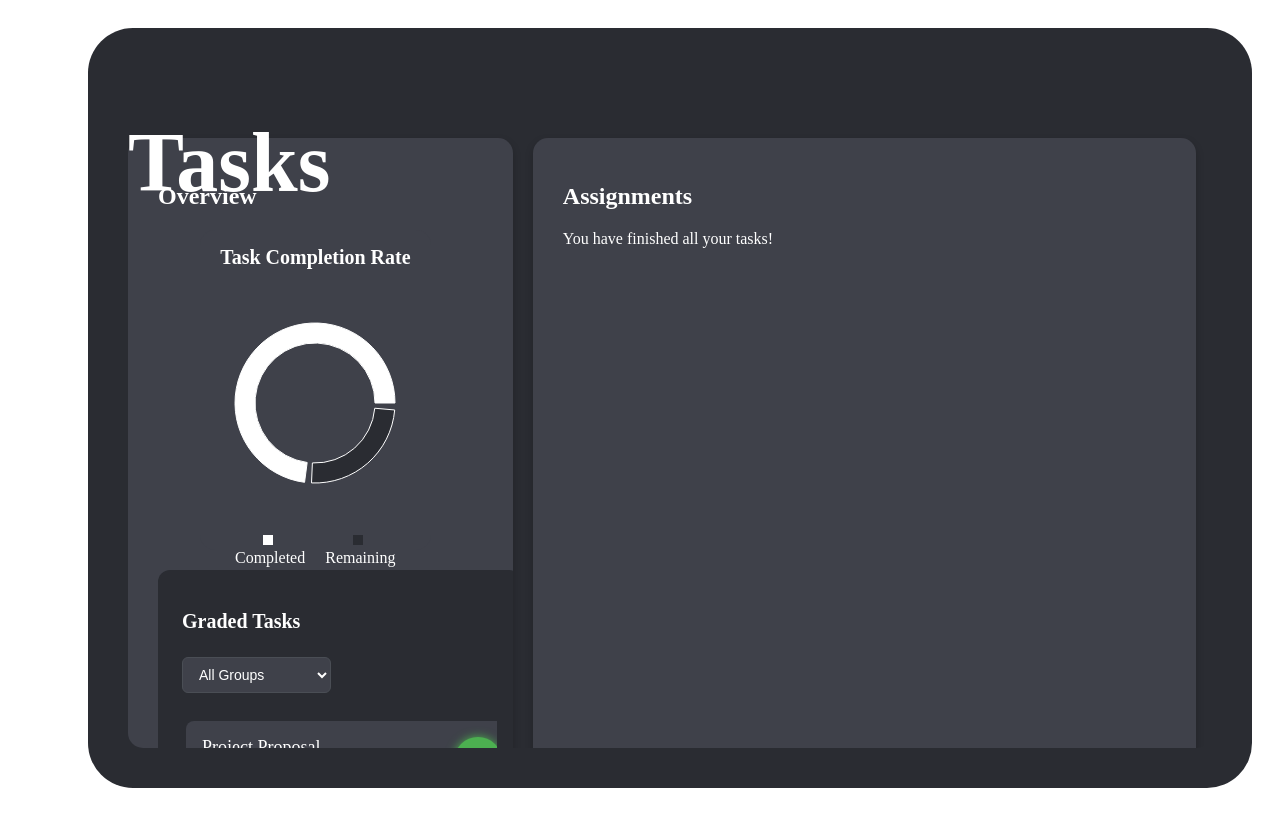
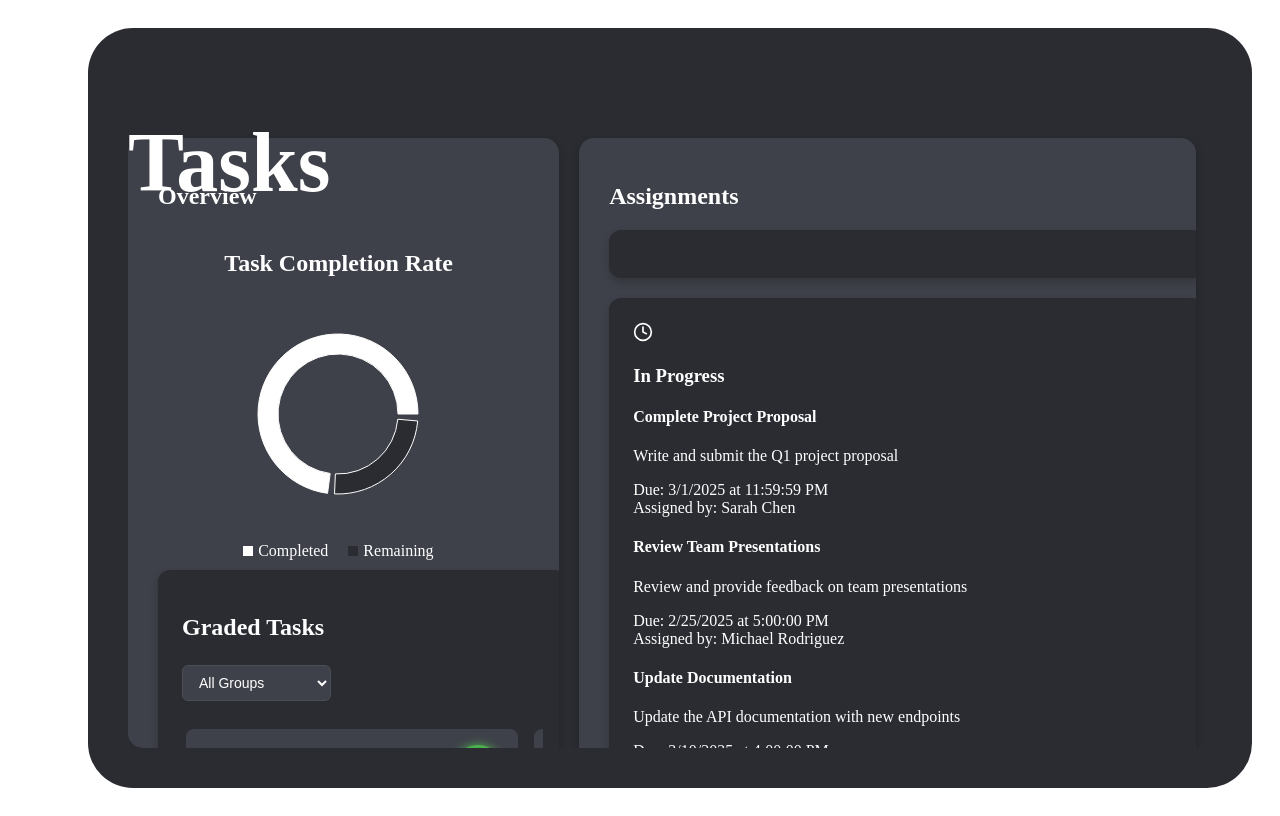
Before and after one commit to JohanMollaj/TeamMate, a Next.js app: page /Tasks in a window 1280 px wide. Built offline with nearby package versions, Linux system fonts and the light colour scheme.

Commit message:
tasks now semi working
- new tasks.json
- tasks show up in the page, fully working
- added pending tasks to dashboard

```diff
--- /dev/null
+++ b/public/tasks.json
@@ -0,0 +1,60 @@
+{
+    "tasks": [
+      {
+        "id": 1,
+        "title": "Complete Project Proposal",
+        "description": "Write and submit the Q1 project proposal",
+        "dueDate": "2025-03-01T23:59:59",
+        "assignedBy": "Sarah Chen",
+        "completed": false
+      },
+      {
+        "id": 2,
+        "title": "Review Team Presentations",
+        "description": "Review and provide feedback on team presentations",
+        "dueDate": "2025-02-25T17:00:00",
+        "assignedBy": "Michael Rodriguez",
+        "completed": false
+      },
+      {
+        "id": 3,
+        "title": "Update Documentation",
+        "description": "Update the API documentation with new endpoints",
+        "dueDate": "2025-03-10T16:00:00",
+        "assignedBy": "Alex Kim",
+        "completed": false
+      },
+      {
+        "id": 4,
+        "title": "Client Meeting Preparation",
+        "description": "Prepare slides for the upcoming client meeting",
+        "dueDate": "2025-02-23T10:00:00",
+        "assignedBy": "Emma Wilson",
+        "completed": false
+      },
+      {
+        "id": 5,
+        "title": "Code Review",
+        "description": "Review pull requests for the new feature",
+        "dueDate": "2025-02-24T15:00:00",
+        "assignedBy": "David Park",
+        "completed": true
+      },
+      {
+        "id": 6,
+        "title": "Weekly Report",
+        "description": "Submit weekly progress report",
+        "dueDate": "2025-02-23T17:00:00",
+        "assignedBy": "Sarah Chen",
+        "completed": true
+      },
+      {
+        "id": 7,
+        "title": "Team Sync-up",
+        "description": "Attend daily team sync-up meeting",
+        "dueDate": "2025-02-22T09:30:00",
+        "assignedBy": "Michael Rodriguez",
+        "completed": true
+      }
+    ]
+  }
--- a/src/App.js
+++ b/src/App.js
@@ -19,7 +19,7 @@ function App() {
           <Sidebar/>
           <div className='Routes'>
             <Routes>
-              <Route index  element = {<Social/>} />
+              <Route index  element = {<Dashboard/>} />
               <Route path="/dashboard" element = {<Dashboard />} />
               <Route path="/social" element = {<Social />} />
               <Route path="/profile" element = {<Profile />} />
--- a/src/components/TaskCharts.js
+++ b/src/components/TaskCharts.js
@@ -45,7 +45,7 @@ const TaskCharts = () => {
         borderRadius: '15px',
         height: '300px'
       }}>
-        <h2 style={{ color: 'white', fontSize: '20px' }}>Task Completion Rate</h2>
+        <h2 style={{ color: 'white', fontSize: '24px' }}>Task Completion Rate</h2>
         <ResponsiveContainer width="100%" height="90%">
           <PieChart>
             <Pie
--- a/src/pages/Tasks.js
+++ b/src/pages/Tasks.js
@@ -1,5 +1,6 @@
 import './tasks.css';
 import React, { useState, useEffect } from 'react';
+import { ChevronDown, ChevronUp, Clock, CheckCircle, AlertCircle } from 'lucide-react';
 import TaskCharts from '../components/TaskCharts';
 
 const GradedTasks = () => {
@@ -105,7 +106,119 @@ const GradedTasks = () => {
   );
 };
 
+const DueSoonTasks = ({ tasks }) => {
+  if (tasks.length === 0) return null;
+
+  return (
+    <div className="mb-6">
+      <div className="flex items-center gap-2">
+        <AlertCircle className="text-orange-400" size={20} />
+        <h3 className="text-lg font-semibold text-orange-400">Due Soon</h3>
+      </div>
+      {tasks.map(task => (
+        <TaskItem key={task.id} task={task} />
+      ))}
+    </div>
+  );
+};
+
+// Component for tasks in progress
+const InProgressTasks = ({ tasks }) => {
+  if (tasks.length === 0) return null;
+
+  return (
+    <div className="mb-6">
+      <div className="flex items-center gap-2">
+        <Clock className="text-blue-400" size={20} />
+        <h3 className="text-lg font-semibold text-blue-400">In Progress</h3>
+      </div>
+      {tasks.map(task => (
+        <TaskItem key={task.id} task={task} />
+      ))}
+    </div>
+  );
+};
+
+// Component for completed tasks with dropdown
+const CompletedTasks = ({ tasks }) => {
+  const [showCompleted, setShowCompleted] = useState(false);
+
+  if (tasks.length === 0) return null;
+
+  return (
+    <div>
+      <button
+        onClick={() => setShowCompleted(!showCompleted)}
+        className="flex items-center gap-2 text-green-400 hover:text-green-300 transition-colors"
+      >
+        <CheckCircle size={20} />
+        <h3 className="text-lg font-semibold">Completed</h3>
+        {showCompleted ? <ChevronUp size={20} /> : <ChevronDown size={20} />}
+      </button>
+
+      {showCompleted && (
+        <div>
+          {tasks.map(task => (
+            <TaskItem key={task.id} task={task} />
+          ))}
+        </div>
+      )}
+    </div>
+  );
+};
+
+// Shared TaskItem component used by all sections
+const TaskItem = ({ task }) => (
+  <div className="bg-gray-700/30 rounded-lg p-4 mb-2">
+    <div className="flex justify-between items-start">
+      <div>
+        <h4 className="text-lg font-medium">{task.title}</h4>
+        <p className="text-sm text-gray-300">{task.description}</p>
+        <div className="mt-2 text-sm text-gray-400">
+          Due: {new Date(task.dueDate).toLocaleDateString()} at {new Date(task.dueDate).toLocaleTimeString()}
+        </div>
+        <div className="text-sm text-gray-400">
+          Assigned by: {task.assignedBy}
+        </div>
+      </div>
+    </div>
+  </div>
+);
+
 export default function(){
+  const [tasks, setTasks] = useState([]);
+
+  useEffect(() => {
+    const fetchTasks = async () => {
+      try {
+        const response = await fetch('/tasks.json');
+        const data = await response.json();
+        setTasks(data.tasks);
+      } catch (error) {
+        console.error('Error fetching tasks:', error);
+      }
+    };
+
+    fetchTasks();
+  }, []);
+
+  // Get current date for due soon calculations
+  const now = new Date();
+  const threeDaysFromNow = new Date(now.getTime() + (3 * 24 * 60 * 60 * 1000));
+
+  // Filter tasks for each section
+  const pendingTasks = tasks.filter(task =>
+    !task.completed && new Date(task.dueDate) > threeDaysFromNow
+  );
+
+  const dueSoonTasks = tasks.filter(task =>
+    !task.completed &&
+    new Date(task.dueDate) <= threeDaysFromNow &&
+    new Date(task.dueDate) > now
+  );
+
+  const completedTasks = tasks.filter(task => task.completed);
+
     return(
         <div>
             <div className="container-tasks">
@@ -130,7 +243,15 @@ export default function(){
 
                         <div className="section assignments">
                             <h2>Assignments</h2>
-                            <p>You have finished all your tasks!</p>
+                            {tasks.length === 0 ? (
+                              <p className="text-gray-400">You have no tasks assigned!</p>
+                            ) : (
+                              <>
+                                <div className='assignments-container'><DueSoonTasks tasks={dueSoonTasks} /></div>
+                                <div className='assignments-container'><InProgressTasks tasks={pendingTasks} /></div>
+                                <div className='assignments-container'><CompletedTasks tasks={completedTasks} /></div>
+                              </>
+                            )}
                         </div>
                     </div>
                 </div>
--- a/src/pages/tasks.css
+++ b/src/pages/tasks.css
@@ -54,11 +54,23 @@
     scrollbar-gutter: stable;
   }
   .section.overview{
-    width: 35%;
+    width: 40%;
   }
   .section.assignments{
-    width: 65%;
+    width: 60%;
   }
+
+.assignments-container {
+  background-color: #2A2C32;
+  border-radius: 12px;
+  padding: 24px;
+  width: 100%;
+  margin-bottom: 20px;
+  box-shadow: 0 4px 8px rgba(0, 0, 0, 0.2);
+  scrollbar-width: thin;
+  scrollbar-color: #4a4e55 #2A2C32;
+  scrollbar-gutter: stable;
+}
 
   .donutChartDiv{
     display: flex;
@@ -104,13 +116,14 @@
   border-radius: 12px;
   padding: 24px;
   width: 100%;
+  box-shadow: 0 4px 8px rgba(0, 0, 0, 0.2);
   scrollbar-width: thin;
   scrollbar-color: #4a4e55 #2A2C32;
   scrollbar-gutter: stable;
 }
 
-.graded-assignments-title {
-  font-size: 20px;
+.section .graded-assignments-title {
+  font-size: 24px;
   color: white;
   margin-bottom: 24px;
 }
@@ -119,11 +132,9 @@
   overflow-x: auto;
   overflow-y: hidden;
   padding-bottom: 12px; /* Space for scrollbar */
-
-  /* Hide scrollbar for Chrome, Safari and Opera */
-  &::-webkit-scrollbar {
-    height: 8px;
-  }
+  scrollbar-width: thin;
+  scrollbar-color: #4a4e55 #2A2C32;
+  scrollbar-gutter: stable;
 
   /* Track */
   &::-webkit-scrollbar-track {
```
Also changed, not shown: src/pages/Dashboard.css (+19 -0 lines), src/pages/Dashboard.js (+45 -15 lines).
